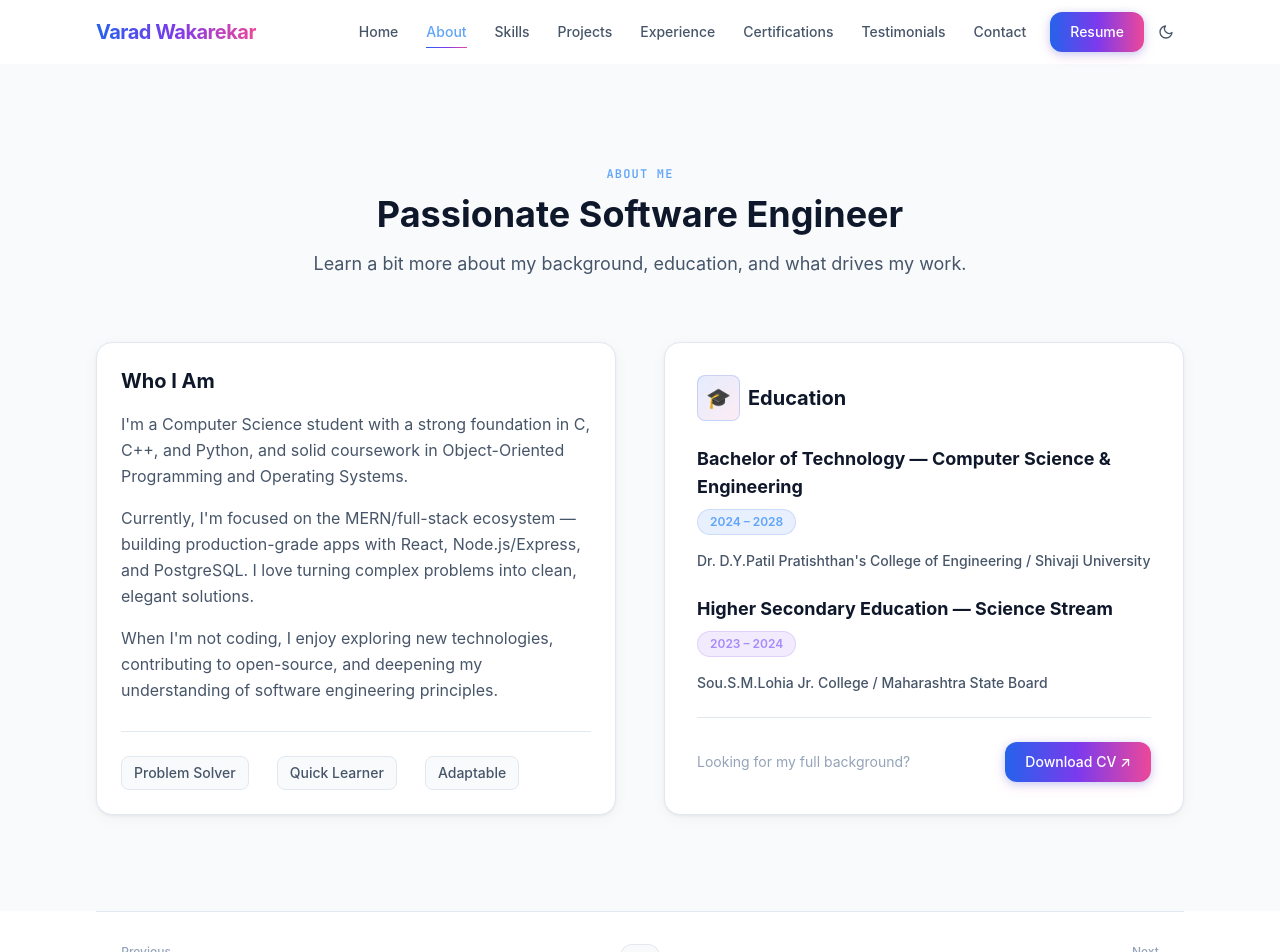
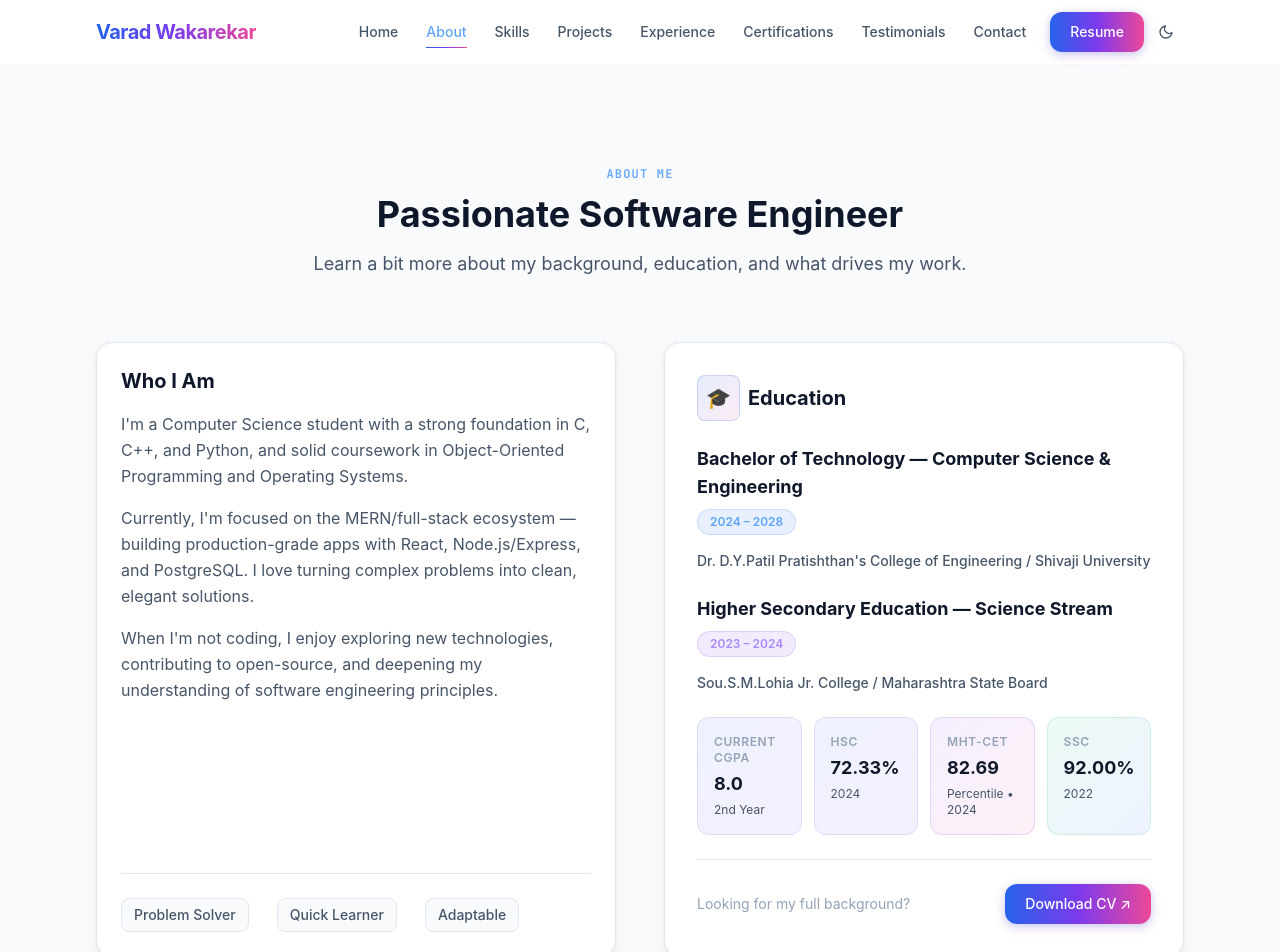
Before and after one commit to Varad-codex/varad-portfolio, a Next.js app: page /about in a window 1280 px wide. Shown: the top 952 px of the page. Built offline with nearby package versions, Linux system fonts and the light colour scheme; no server answers.

Commit message:
Updated About Section

```diff
--- a/components/About.tsx
+++ b/components/About.tsx
@@ -193,9 +193,7 @@ export function About() {
                   style={{
                     background:
                       'linear-gradient(135deg, rgba(37,99,235,0.12), rgba(236,72,153,0.10))',
-
                     color: '#60a5fa',
-
                     border:
                       '1px solid rgba(37,99,235,0.20)',
                   }}
@@ -228,9 +226,7 @@ export function About() {
                     style={{
                       background:
                         'rgba(37,99,235,0.10)',
-
                       color: '#60a5fa',
-
                       border:
                         '1px solid rgba(37,99,235,0.15)',
                     }}
@@ -274,9 +270,7 @@ export function About() {
                     style={{
                       background:
                         'rgba(124,58,237,0.10)',
-
                       color: '#a78bfa',
-
                       border:
                         '1px solid rgba(124,58,237,0.15)',
                     }}
@@ -295,6 +289,172 @@ export function About() {
                   Sou.S.M.Lohia Jr. College /
                   Maharashtra State Board
                 </p>
+
+              </div>
+
+
+              {/* ─── Academic Achievements ─────────────────────── */}
+
+              <div className="grid grid-cols-2 sm:grid-cols-4 gap-3">
+
+                {/* Current CGPA */}
+
+                <div
+                  className="rounded-xl p-4"
+                  style={{
+                    background:
+                      'linear-gradient(135deg, rgba(37,99,235,0.08), rgba(124,58,237,0.08))',
+                    border:
+                      '1px solid rgba(99,102,241,0.15)',
+                  }}
+                >
+                  <p
+                    className="text-xs font-semibold uppercase tracking-wider"
+                    style={{
+                      color: 'var(--text-muted)',
+                    }}
+                  >
+                    Current CGPA
+                  </p>
+
+                  <p
+                    className="font-bold text-lg mt-1"
+                    style={{
+                      color: 'var(--text-primary)',
+                    }}
+                  >
+                    8.0
+                  </p>
+
+                  <p
+                    className="text-xs mt-1"
+                    style={{
+                      color: 'var(--text-secondary)',
+                    }}
+                  >
+                    2nd Year
+                  </p>
+                </div>
+
+
+                {/* HSC */}
+
+                <div
+                  className="rounded-xl p-4"
+                  style={{
+                    background:
+                      'linear-gradient(135deg, rgba(37,99,235,0.08), rgba(124,58,237,0.08))',
+                    border:
+                      '1px solid rgba(99,102,241,0.15)',
+                  }}
+                >
+                  <p
+                    className="text-xs font-semibold uppercase tracking-wider"
+                    style={{
+                      color: 'var(--text-muted)',
+                    }}
+                  >
+                    HSC
+                  </p>
+
+                  <p
+                    className="font-bold text-lg mt-1"
+                    style={{
+                      color: 'var(--text-primary)',
+                    }}
+                  >
+                    72.33%
+                  </p>
+
+                  <p
+                    className="text-xs mt-1"
+                    style={{
+                      color: 'var(--text-secondary)',
+                    }}
+                  >
+                    2024
+                  </p>
+                </div>
+
+
+                {/* MHT-CET */}
+
+                <div
+                  className="rounded-xl p-4"
+                  style={{
+                    background:
+                      'linear-gradient(135deg, rgba(124,58,237,0.08), rgba(236,72,153,0.08))',
+                    border:
+                      '1px solid rgba(124,58,237,0.15)',
+                  }}
+                >
+                  <p
+                    className="text-xs font-semibold uppercase tracking-wider"
+                    style={{
+                      color: 'var(--text-muted)',
+                    }}
+                  >
+                    MHT-CET
+                  </p>
+
+                  <p
+                    className="font-bold text-lg mt-1"
+                    style={{
+                      color: 'var(--text-primary)',
+                    }}
+                  >
+                    82.69
+                  </p>
+
+                  <p
+                    className="text-xs mt-1"
+                    style={{
+                      color: 'var(--text-secondary)',
+                    }}
+                  >
+                    Percentile • 2024
+                  </p>
+                </div>
+
+
+                {/* SSC */}
+
+                <div
+                  className="rounded-xl p-4"
+                  style={{
+                    background:
+                      'linear-gradient(135deg, rgba(16,185,129,0.08), rgba(37,99,235,0.08))',
+                    border:
+                      '1px solid rgba(16,185,129,0.15)',
+                  }}
+                >
+                  <p
+                    className="text-xs font-semibold uppercase tracking-wider"
+                    style={{
+                      color: 'var(--text-muted)',
+                    }}
+                  >
+                    SSC
+                  </p>
+
+                  <p
+                    className="font-bold text-lg mt-1"
+                    style={{
+                      color: 'var(--text-primary)',
+                    }}
+                  >
+                    92.00%
+                  </p>
+
+                  <p
+                    className="text-xs mt-1"
+                    style={{
+                      color: 'var(--text-secondary)',
+                    }}
+                  >
+                    2022
+                  </p>
+                </div>
 
               </div>
 
```
